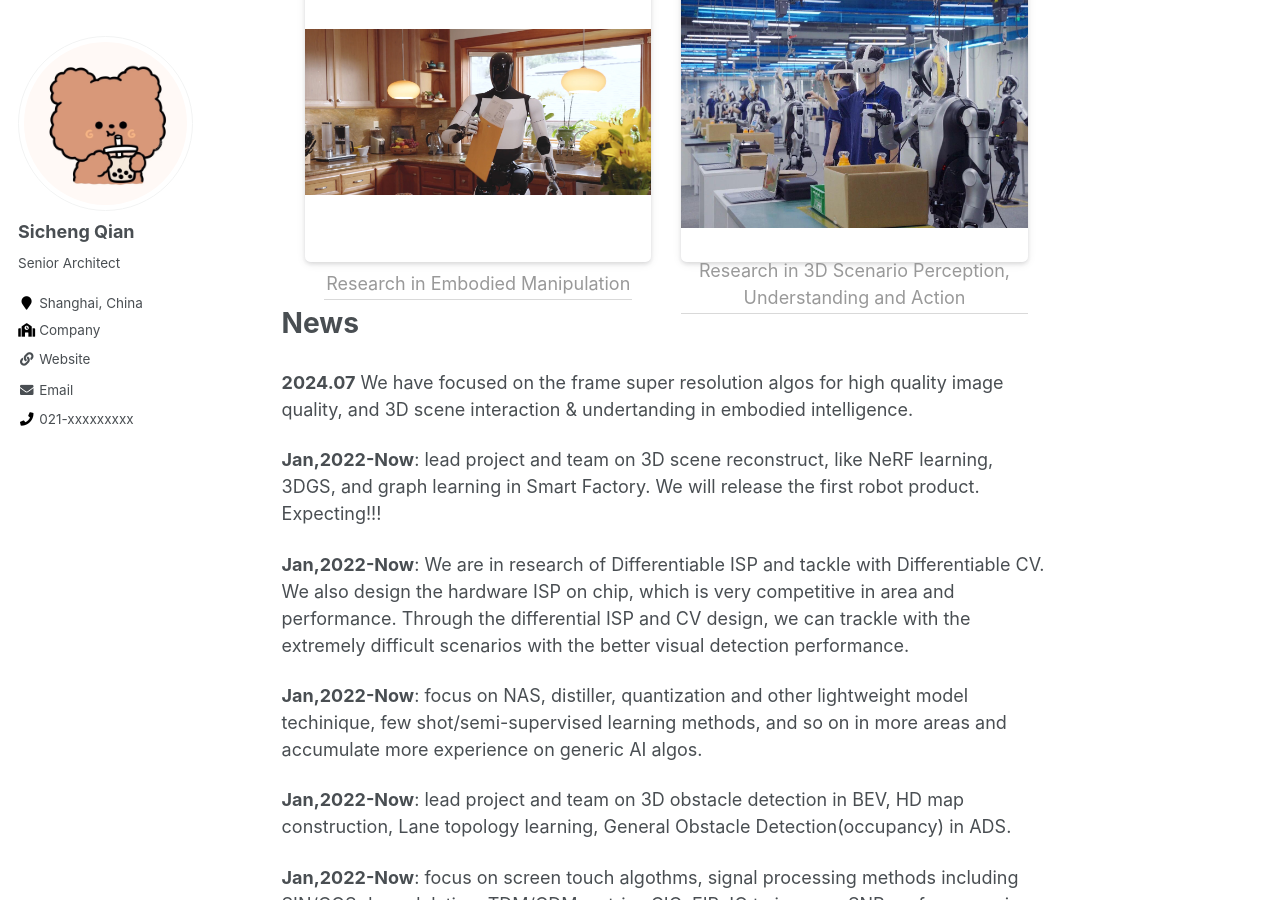
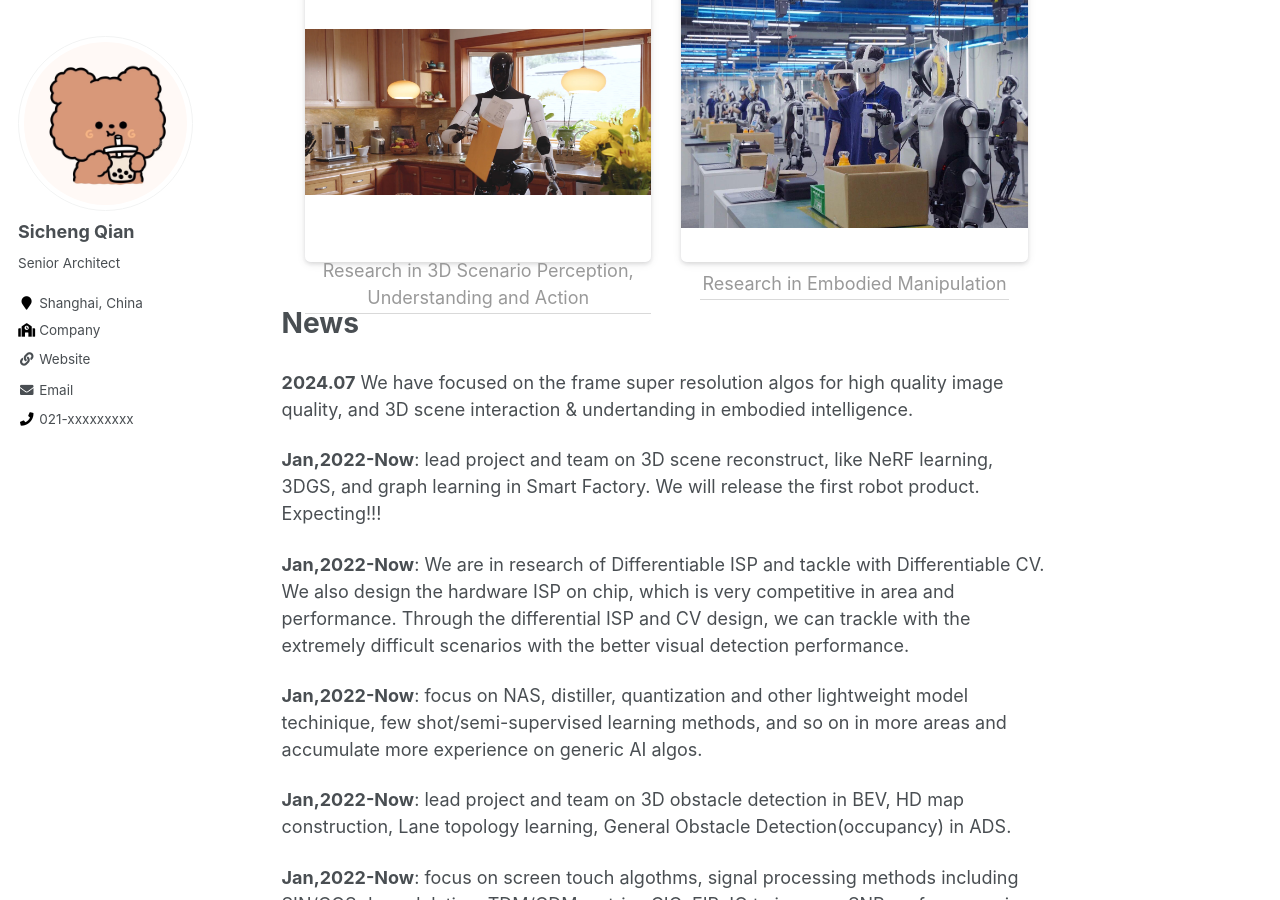
Before and after one commit to aqsc/aqsc.github.io, a Jekyll site: the page built from _pages/about.md, in a window 1280 px wide and 900 px high, scrolled down 648 px. Built offline with Jekyll 4.4.1, drawn with Linux system fonts in a browser that asks for light colours; part of the change alters nothing that is shown.

```diff
--- a/_pages/about.md
+++ b/_pages/about.md
@@ -66,7 +66,7 @@ Dr. Sicheng Qian, dedicated in COMPUTER VISOIN AND SHAPE UNDERSTANDING. xxxxxx.
                 border-bottom: 1px solid #d9d9d9;
                 padding: 2px;
             ">
-                Research in Embodied Manipulation
+                Research in 3D Scenario Perception, Understanding and Action
             </div>
         </div>
     </div>
@@ -99,7 +99,7 @@ Dr. Sicheng Qian, dedicated in COMPUTER VISOIN AND SHAPE UNDERSTANDING. xxxxxx.
                 border-bottom: 1px solid #d9d9d9;
                 padding: 2px;
             ">
-                Research in 3D Scenario Perception, Understanding and Action
+                Research in Embodied Manipulation
             </div>
         </div>
     </div>
```
